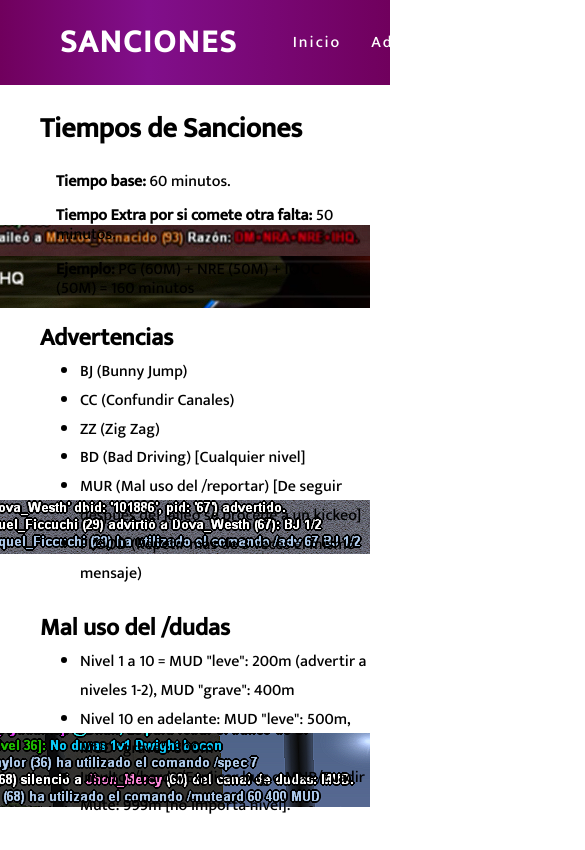
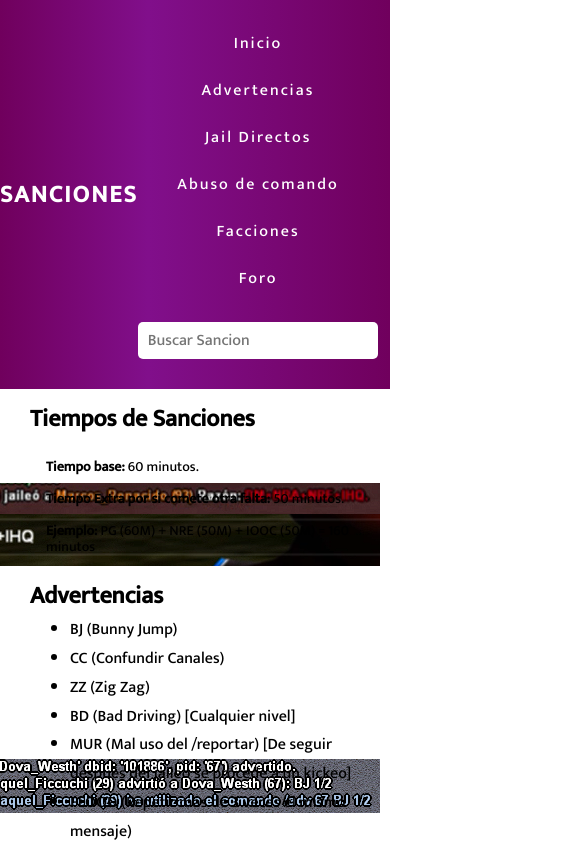
Before and after one commit to DarkFlamebg/Sanciones, a plain HTML site: page index.html in a window 390 px wide. Shown: the top 850 px of the page, 585 px wide, since content can reach past the window. Drawn offline with nearby package versions, Linux system fonts and the light colour scheme.

Commit message:
Ajuste para moviles

```diff
--- a/index.html
+++ b/index.html
@@ -2,10 +2,9 @@
     <html lang="en">
     <head>
     <meta charset="utf-8">
+    <meta name="viewport" content="width=device-width, initial-scale=1.0">
+    <meta name="viewport" content="width=device-width, initial-scale=1">
     <title>DX Sanciones</title>
-
-    <meta name="viewport" content="width=device-width, initial-scale=1">
-
     <link rel="stylesheet" href="https://unpkg.com/aos@next/dist/aos.css" />
     <link rel="icon" type="image/x-icon" href="./media/favicon.ico">
     <link rel="stylesheet" href="style.css">
--- a/style.css
+++ b/style.css
@@ -310,3 +310,59 @@ footer p {
         padding: 8px 0px;
     }
 }
+
+
+
+/* Estilos para dispositivos móviles */
+@media (max-width: 768px) {
+
+    header {
+        padding: 10px 0;
+    }
+
+    header .log {
+        font-size: 1.5em;
+        margin: 20px 0;
+    }
+
+    header ul {
+        flex-direction: column;
+        text-align: center;
+        margin-top: 10px;
+    }
+
+    header ul li {
+        margin: 10px 0;
+    }
+
+    .search-input {
+        width: 100%;
+        margin: 10px 0;
+    }
+
+
+    .container_inicio, .container_jail, .container_abuso_comandos, .container_faccion, .container_extras {
+        padding: 10px;
+    }
+
+    .main-title {
+        font-size: 24px;
+    }
+
+    .title-jail, .title-abuso-comandos, .tittle-faccion, .title-extras {
+        font-size: 20px;
+    }
+
+    .text-content, .text-content-abuso-comandos {
+        font-size: 14px;
+    }
+
+    .sancion, .sancion-abuso-comandos, .sancion-faccion, .sancion-extras {
+        padding: 8px; /
+    }
+
+
+    .content-jail, .content-abuso-comandos, .content-faccion, .content-extras {
+        grid-template-columns: repeat(1, 1fr);
+    }
+}
```
